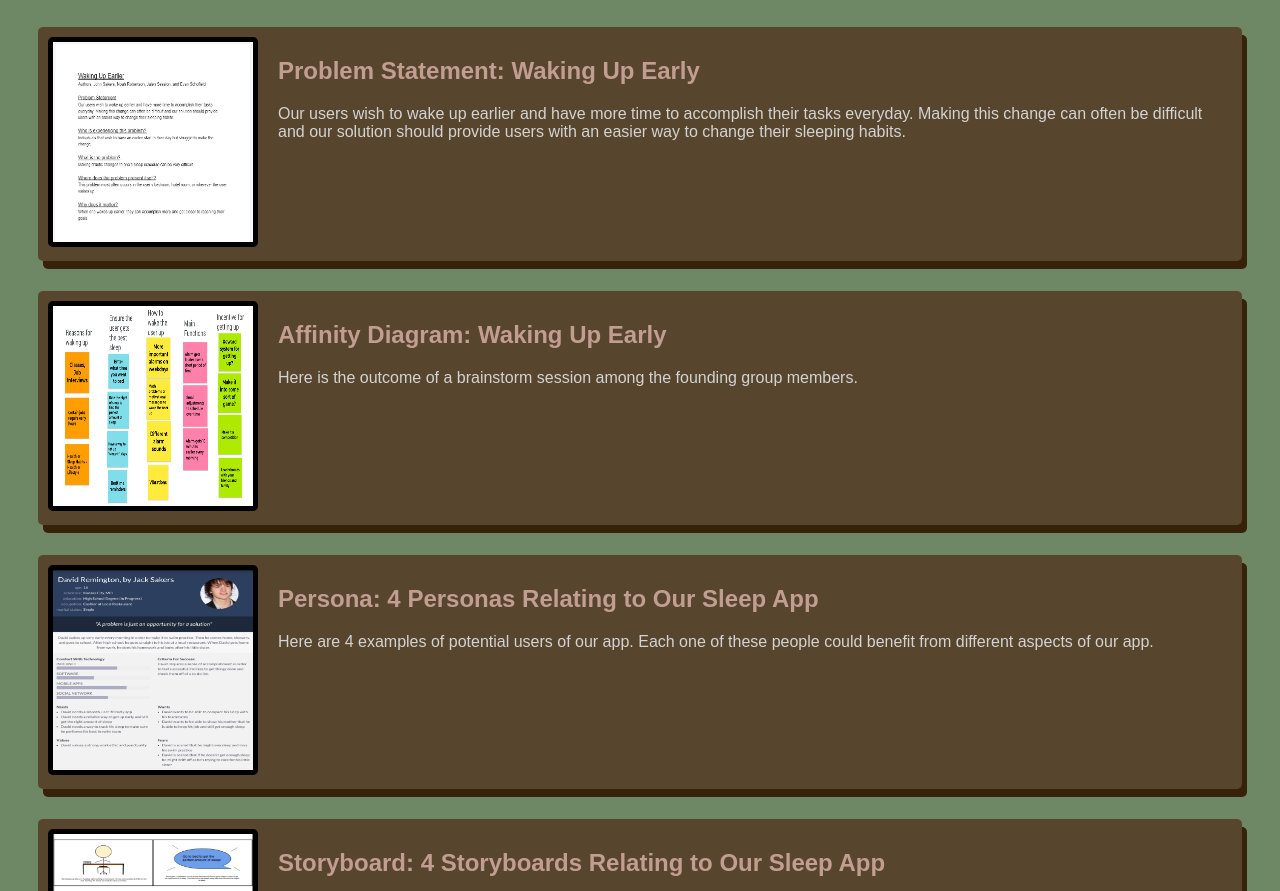
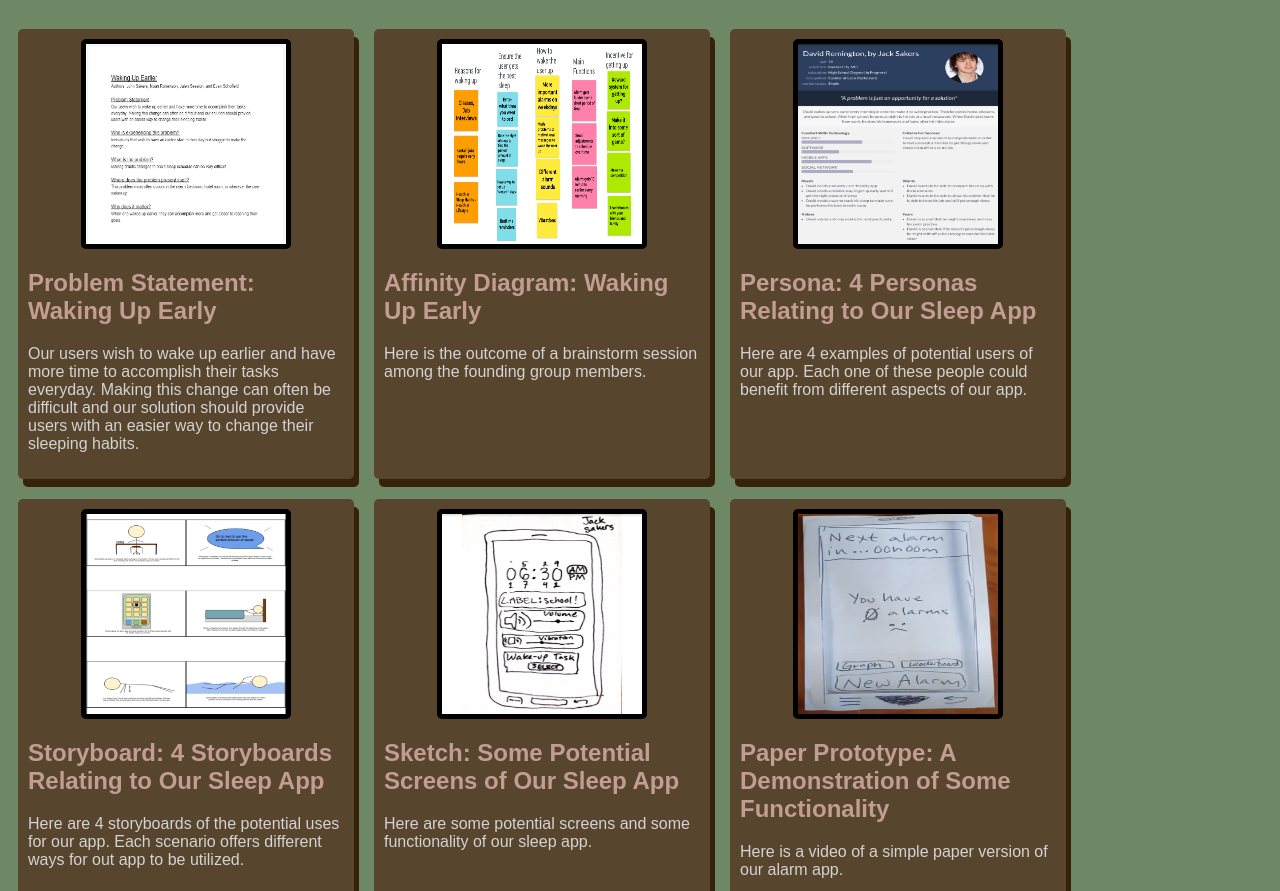
Before and after one commit to jacksakers/jacksakers.github.io, a plain HTML site: page index.html in a window 1280 px wide. Shown: the part 61-952 px from the top of the page. Drawn offline with Linux system fonts and the light colour scheme.

Commit message:
Add files via upload

```diff
--- a/index.html
+++ b/index.html
@@ -7,6 +7,7 @@
     <body>
         <h1>Jack Sakers's CSCE 190 Site</h1>
 
+        <div class='assignments'>
             <!-- Problem Statement Assignment-->
             <section class="assignment">
                 <a href="Files/Problem Statement.pdf"><img src="Images/Problem Statement.PNG"></a>
@@ -56,5 +57,16 @@
                     </p>
                 </section>
             </section>
+
+            <!-- Paper Prototype Assignment-->
+            <section class="assignment">
+                <a href="https://youtu.be/pbkOfQTUnMc"><img src="Images/paperproto.png"></a>
+                <section class="ass-details">
+                        <a href="https://youtu.be/pbkOfQTUnMc"><h2>Paper Prototype: A Demonstration of Some Functionality</h2></a>
+                    <p>Here is a video of a simple paper version of our alarm app.
+                    </p>
+                </section>
+            </section>
+        </div>
     </body>
 </html>
--- a/styles.css
+++ b/styles.css
@@ -3,10 +3,15 @@ body {
     font-family: Arial, Helvetica, sans-serif;
 }
 
+.assignments{
+    display: flex;
+    flex-wrap: wrap;
+}
+
 .assignment{
-    display: flex;
+    width: 25%;
     padding:10px;
-    margin:30px;
+    margin:10px;
     background:#58452D;
     border-radius:5px;
     box-shadow: 5px 8px #362209;
@@ -18,6 +23,8 @@ body {
     border: 5px solid black;
     margin-right: 20px;
     border-radius:5px;
+    display:block;
+    margin: auto;
 }
 
 h1{
```
Also changed, not shown: Images/paperproto.png (added). Lines whose indentation alone changed are shown as unchanged.
